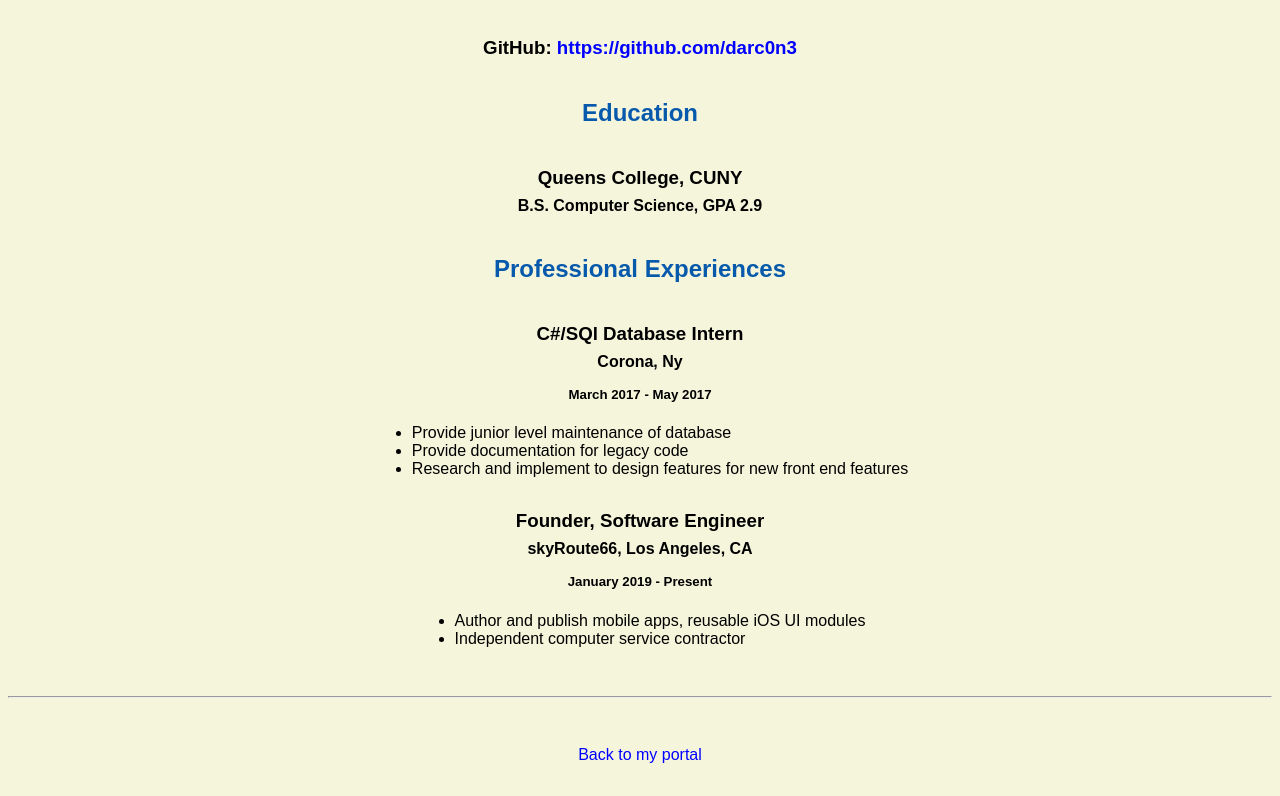
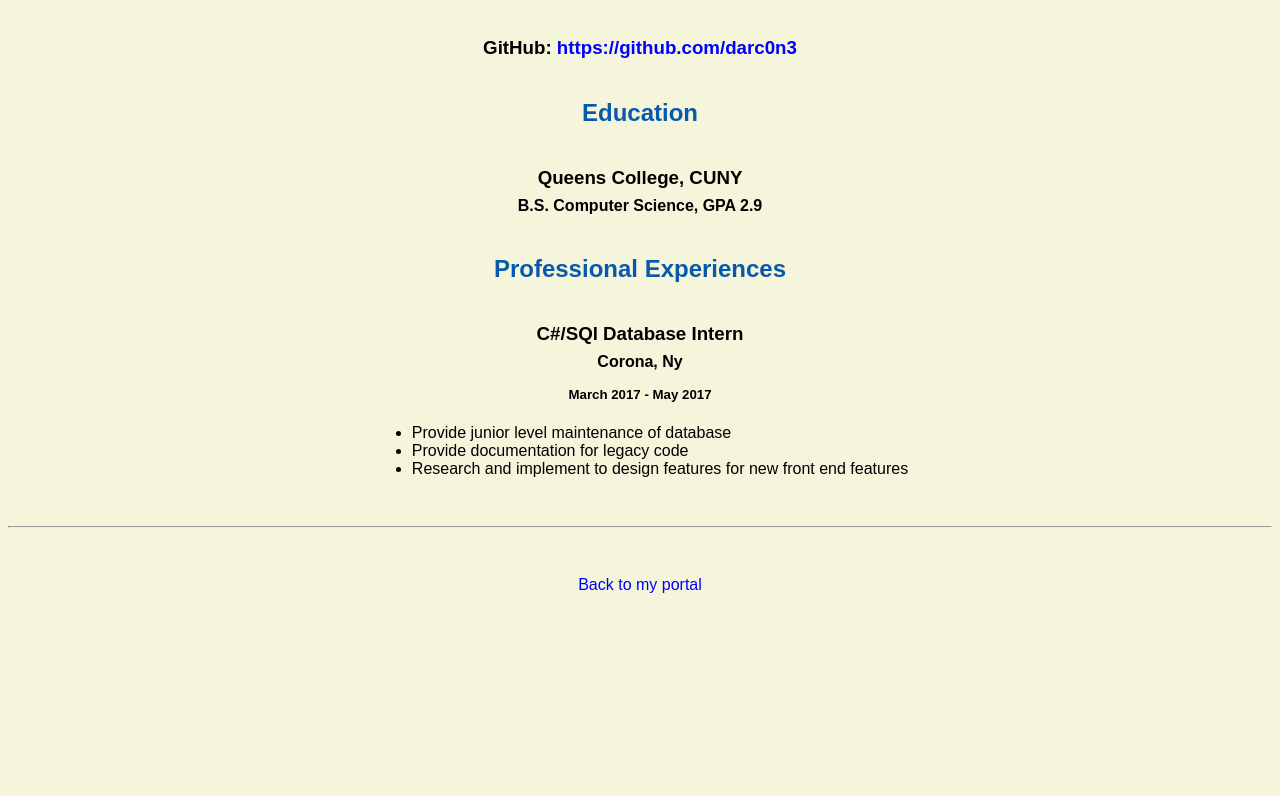
Before and after one commit to darc0n3/darc0n3.github.io, a plain HTML site: page resume.html in a window 1280 px wide. Shown: the part 644-1440 px from the top of the page. After the commit the page ends 1270 px from the top, so only its background shows below. Drawn offline with Linux system fonts and the light colour scheme.

Commit message:
Update resume.html

```diff
--- a/resume.html
+++ b/resume.html
@@ -46,13 +46,6 @@
         <li>Research and implement to design features for new front end features</li>
       </ul>
 
-    <h3>Founder, Software Engineer</h3>
-    <h4>skyRoute66, Los Angeles, CA</h4>
-    <h5>January 2019 - Present</h5>
-      <ul>
-        <li>Author and publish mobile apps, reusable iOS UI modules</li>
-        <li>Independent computer service contractor</li>
-      </ul>
   </body>
 
   <footer>
```
